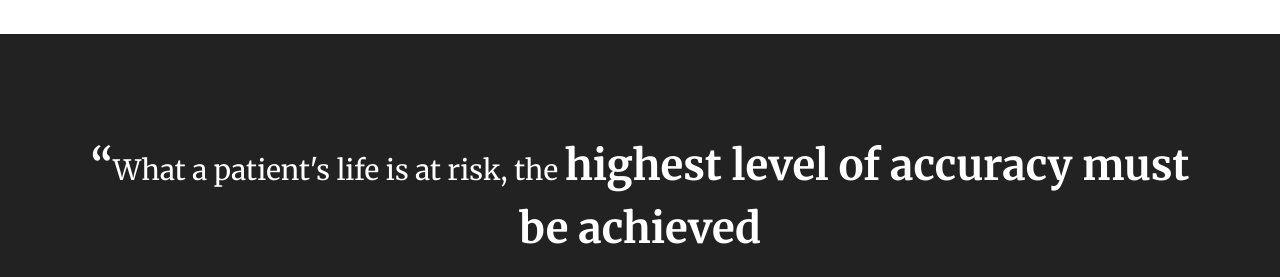
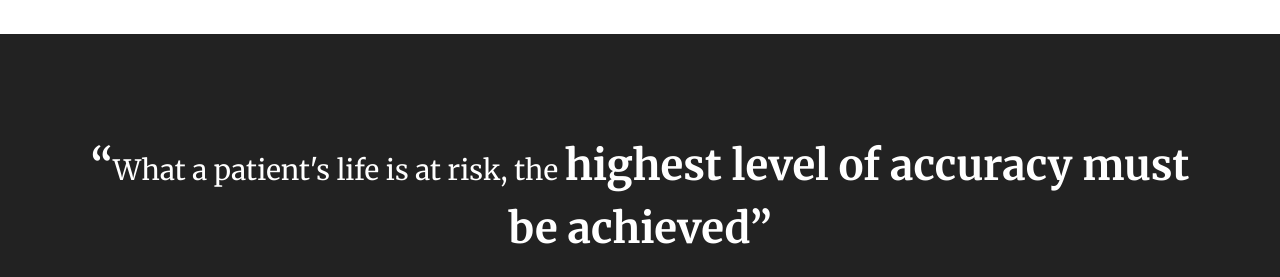
Before and after one commit to Buktoria/CDDx_Site, a plain HTML site: page index.html in a window 1280 px wide. Shown: the part 3500-3777 px from the top of the page. Drawn offline with nearby package versions, Linux system fonts and the light colour scheme.

Commit message:
Update index.html
Added quote

```diff
--- a/index.html
+++ b/index.html
@@ -217,7 +217,7 @@
             <div class="row">
                 <div class="col-lg-12 text-center">
 
-                    <p style='font-size:2em'><b style='font-size:1.5em'>“</b>What a patient's life is at risk, the <b style='font-size:1.5em'>highest level of accuracy must be achieved </b></p>
+                    <p style='font-size:2em'><b style='font-size:1.5em'>“</b>What a patient's life is at risk, the <b style='font-size:1.5em'>highest level of accuracy must be achieved”</b></p>
 
                 </div>
 
```
